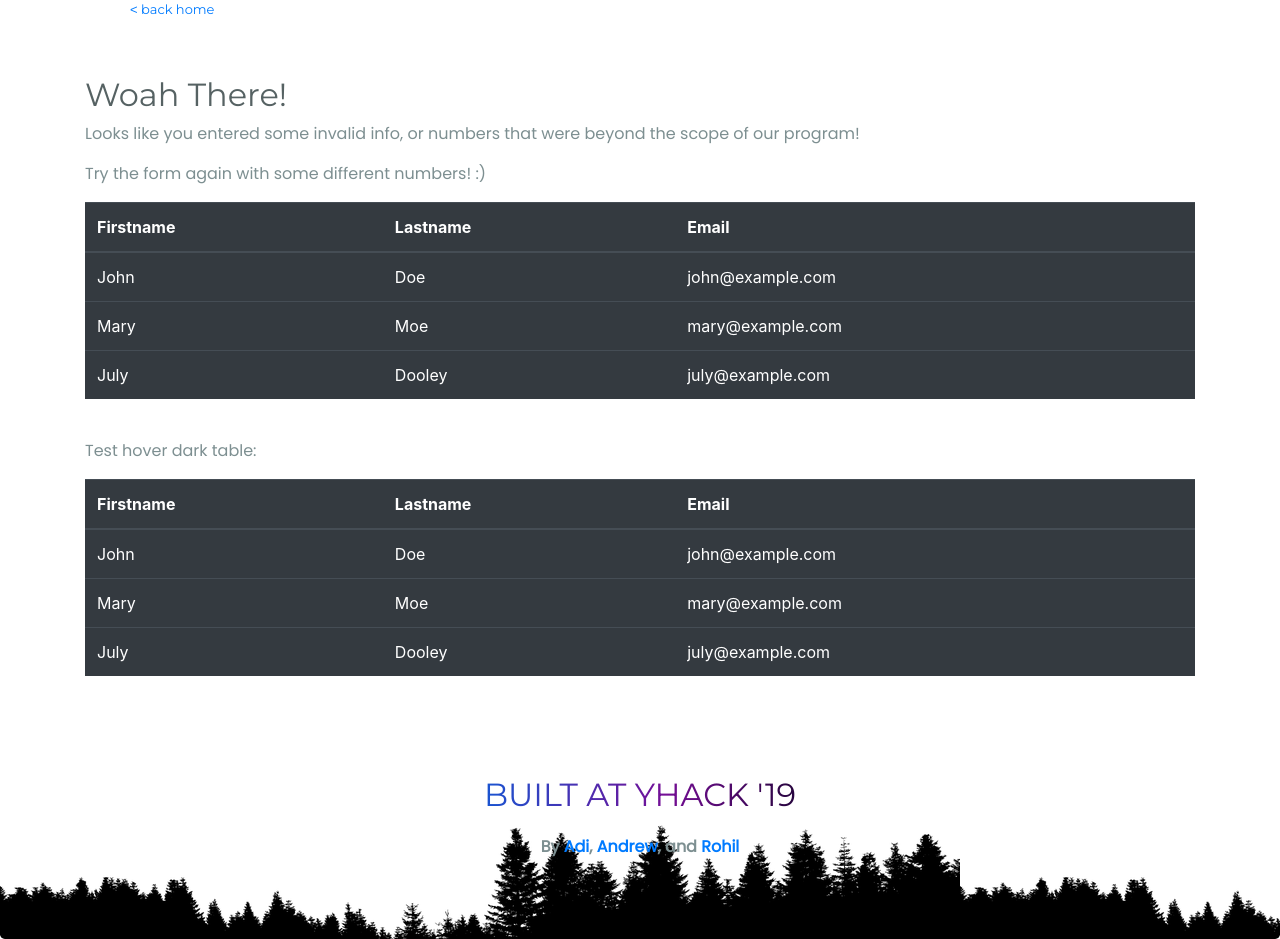
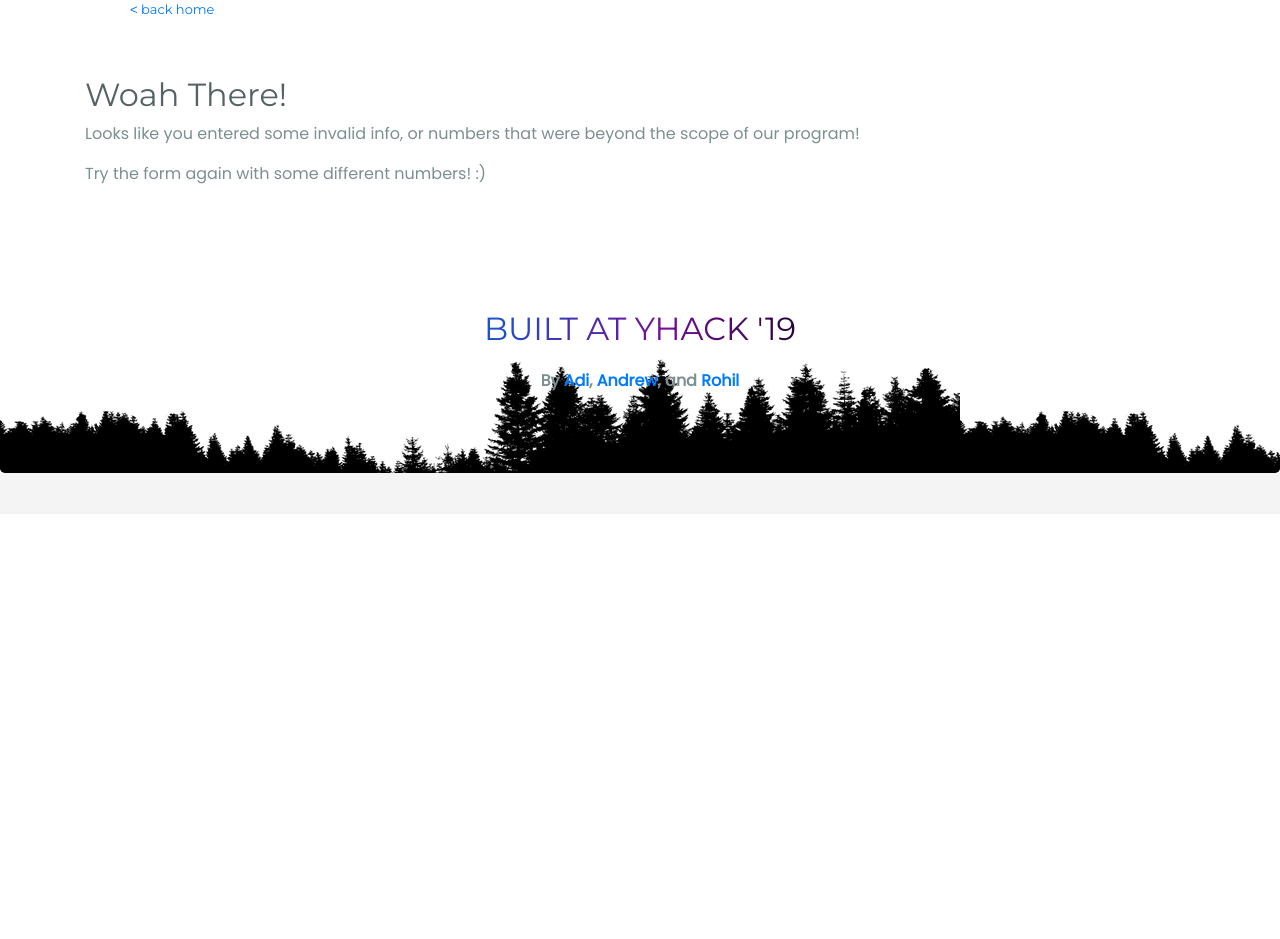
Before and after one commit to intermezzio/divestment, a Flask app: page /index3.html in a window 1280 px wide. Shown: the part 286-1225 px from the top of the page. After the commit the page ends 759 px from the top, so only its background shows below. Run offline with Flask 2, Linux system fonts and the light colour scheme; some libraries are stand-ins or nearby versions.

Commit message:
fixed stuff

```diff
--- a/templates/index.html
+++ b/templates/index.html
@@ -233,6 +233,12 @@
         <option value="WY">WY</option>
       </select>
       <br>
+    </div>
+  </div>
+  <div class="row" >
+    <div class="col-sm-12">
+      <p>Additional Important Info that would be useful to add :)</p>
+      <br>
       <p>Filing Status:</p>
       <p>
         <input type="radio" name="filingstatus" value="single" checked> Single<br>
--- a/templates/index2.html
+++ b/templates/index2.html
@@ -67,7 +67,7 @@
         </P>
         <!-- collapsible -->
 
-        <button class="collapsible" >Additional Info & Options (For a plan better tailored to you!)</button>
+        <button class="collapsible" >The Numbers! Click to view critical financial details that we just calculated!</button>
         <div class="content">
         <br>
         <!-- 1 -->
--- a/templates/index3.html
+++ b/templates/index3.html
@@ -64,66 +64,11 @@
       <p>
         Try the form again with some different numbers! :)
       </p>
-      <table class="table table-dark table-hover">
-        <thead>
-          <tr>
-            <th>Firstname</th>
-            <th>Lastname</th>
-            <th>Email</th>
-          </tr>
-        </thead>
-        <tbody>
-          <tr>
-            <td>John</td>
-            <td>Doe</td>
-            <td>john@example.com</td>
-          </tr>
-          <tr>
-            <td>Mary</td>
-            <td>Moe</td>
-            <td>mary@example.com</td>
-          </tr>
-          <tr>
-            <td>July</td>
-            <td>Dooley</td>
-            <td>july@example.com</td>
-          </tr>
-        </tbody>
-      </table>
       <br />
     </div>
   </div>
 </div>
 
-<div class="container">
-  <p>Test hover dark table:</p>
-  <table class="table table-dark table-hover">
-    <thead>
-      <tr>
-        <th>Firstname</th>
-        <th>Lastname</th>
-        <th>Email</th>
-      </tr>
-    </thead>
-    <tbody>
-      <tr>
-        <td>John</td>
-        <td>Doe</td>
-        <td>john@example.com</td>
-      </tr>
-      <tr>
-        <td>Mary</td>
-        <td>Moe</td>
-        <td>mary@example.com</td>
-      </tr>
-      <tr>
-        <td>July</td>
-        <td>Dooley</td>
-        <td>july@example.com</td>
-      </tr>
-    </tbody>
-  </table>
-</div>
 
 
 
```
Lines whose indentation alone changed are shown as unchanged.
